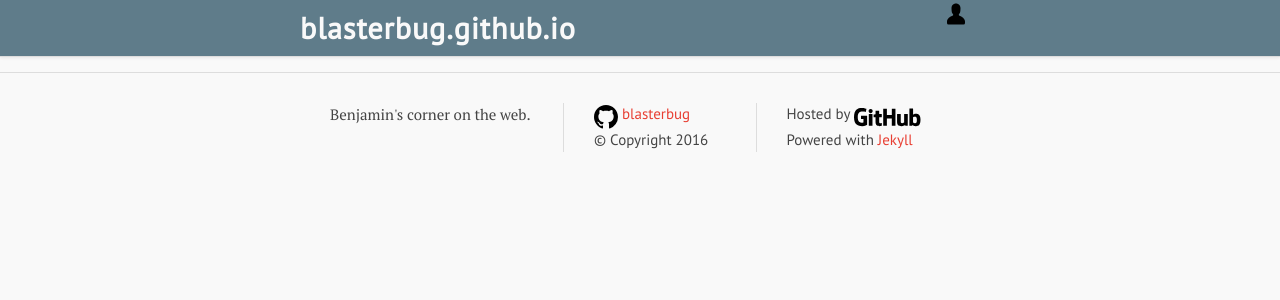
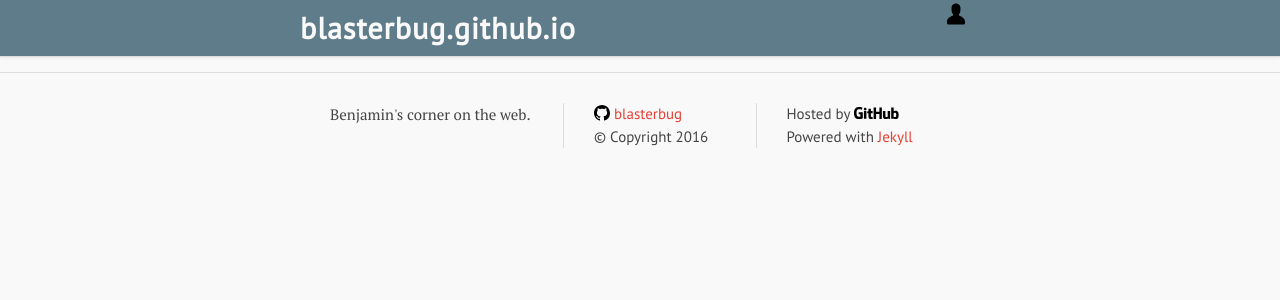
Before and after one commit to blasterbug/blasterbug.github.io, a Jekyll site: the page built from index.html, in a window 1280 px wide. Shown: the top 300 px of the page. Built offline with Jekyll 4.4.1, drawn with Linux system fonts in a browser that asks for light colours; some web fonts are replaced; the list of posts is cut into pages by our own code.

Commit message:
icons fix

```diff
--- a/_includes/footer.html
+++ b/_includes/footer.html
@@ -13,7 +13,7 @@
         <ul class="social-media-list">
           {% if site.github_username %}
           <li>
-            <img class="medium-octicon" src="/svg/mark-github.svg">
+            <img class="octicon" src="/svg/mark-github.svg">
             <a href="https://github.com/{{ site.github_username }}">
               <span class="username">{{ site.github_username }}</span>
             </a>
@@ -29,7 +29,7 @@
         <ul class="info-list">
           <li>
           Hosted by <a href="http://github.com/" target="_blank">
-            <img class="medium-octicon" src="/svg/logo-github.svg">
+            <img class="octicon" src="/svg/logo-github.svg">
           </a>
           </li>
           <li>
```
